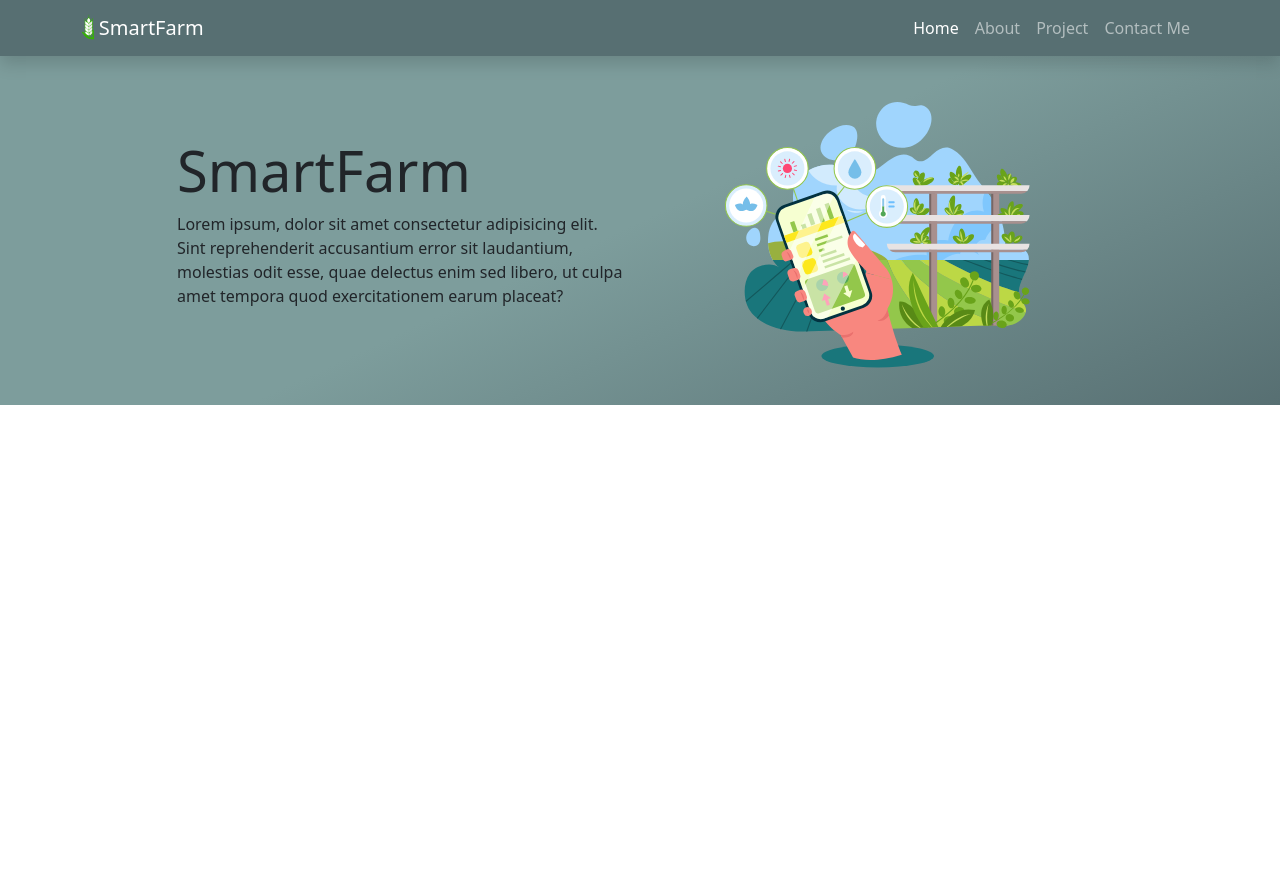
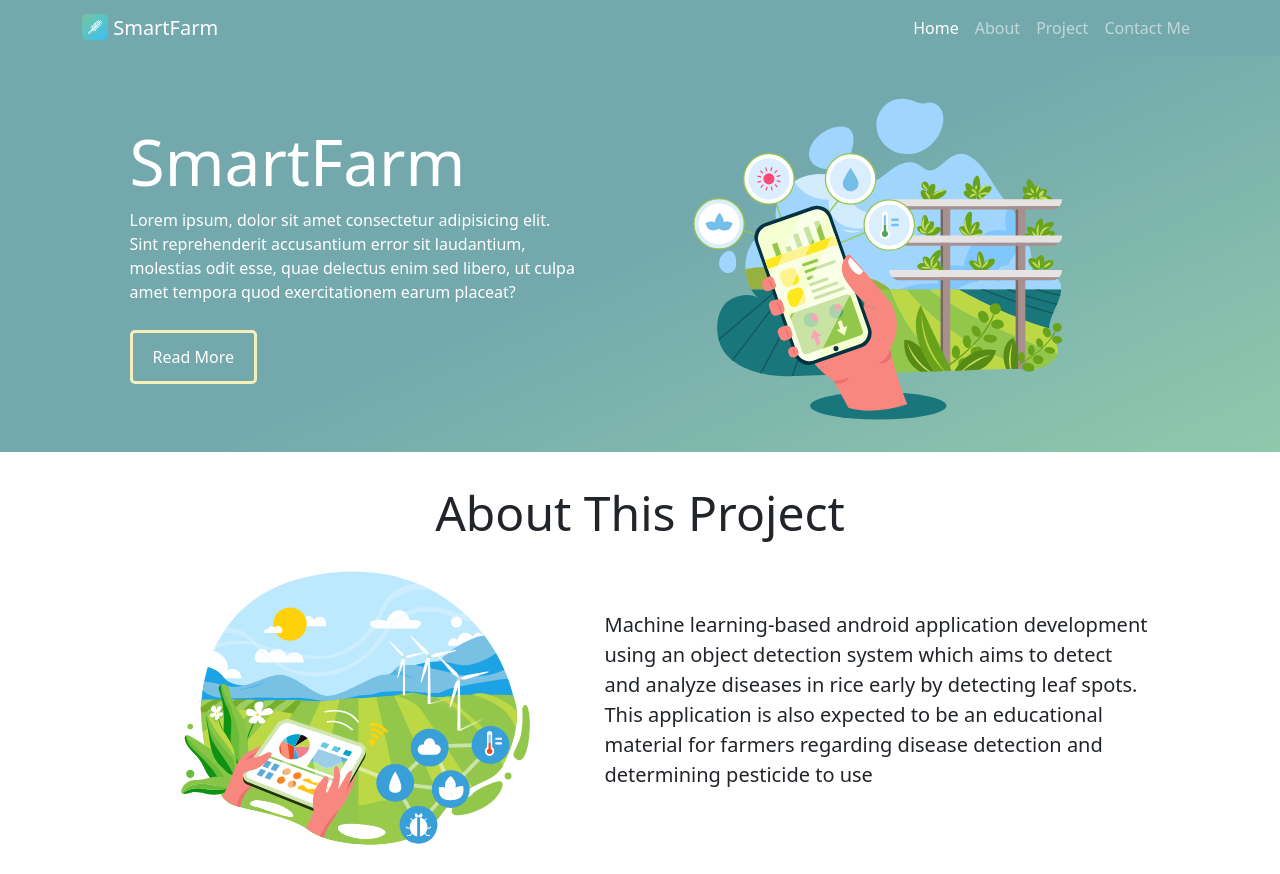
Before and after one commit to olisuside/smart-farm, a plain HTML site: page index.html in a window 1280 px wide. Before the commit the page ends 800 px from the top, so only its background shows below. Drawn offline with nearby package versions, Linux system fonts and the light colour scheme.

Commit message:
Update file

```diff
--- a/index.html
+++ b/index.html
@@ -8,14 +8,14 @@
     <!-- Bootstrap CSS -->
     <link href="https://cdn.jsdelivr.net/npm/bootstrap@5.0.2/dist/css/bootstrap.min.css" rel="stylesheet" integrity="sha384-EVSTQN3/azprG1Anm3QDgpJLIm9Nao0Yz1ztcQTwFspd3yD65VohhpuuCOmLASjC" crossorigin="anonymous" />
     <!-- My CSS -->
-    <link rel="stylesheet" href="style.css" />
+    <link rel="stylesheet" href="src/css/style.css" />
     <title>SmartFarm</title>
   </head>
   <body id="page-top">
     <!-- Navbar top -->
-    <nav class="navbar navbar-expand-lg navbar-dark navbar-bg shadow">
+    <nav class="navbar navbar-expand-lg navbar-dark navbar-bg">
       <div class="container">
-        <a class="navbar-brand" href="#"> <img src="src/img/Frame 1.png" alt="" height="26" class="d-inline-block align-text-top" /> SmartFarm</a>
+        <a class="navbar-brand" href="#"> <img src="src/img/wheat.svg" alt="" height="26" class="d-inline-block align-text-top" /> SmartFarm</a>
         <button class="navbar-toggler" type="button" data-bs-toggle="collapse" data-bs-target="#navbarNav" aria-controls="navbarNav" aria-expanded="false" aria-label="Toggle navigation">
           <span class="navbar-toggler-icon"></span>
         </button>
@@ -37,22 +37,42 @@
         </div>
       </div>
     </nav>
-    <!-- Akhir Navbar -->
+    <!-- End of Navbar -->
 
     <!-- Home -->
     <header class="page-header gradient">
-      <div class="container py-4">
+      <div class="container py-3">
         <div class="row align-items-center justify-content-center">
           <div class="col-md-5">
-            <h1 class="display-4">SmartFarm</h1>
+            <h1 class="display-3">SmartFarm</h1>
             <p class="">
               Lorem ipsum, dolor sit amet consectetur adipisicing elit. Sint reprehenderit accusantium error sit laudantium, molestias odit esse, quae delectus enim sed libero, ut culpa amet tempora quod exercitationem earum placeat?
             </p>
+            <button type="button" class="h-button">Read More</button>
           </div>
-          <div class="col-md-5"><img src="src/img/crop-monitoring-via-mobile-device.svg" alt="" /></div>
+          <div class="col-md-6"><img src="src/img/crop-monitoring-via-mobile-device.svg" alt="" /></div>
         </div>
       </div>
     </header>
+
+    <!-- End of Home -->
+
+    <!-- About -->
+    <section class="about">
+      <div class="container py-3">
+        <h2 class="display-5 my-3 fs-8 text-center">About This Project</h2>
+        <div class="row align-items-center justify-content-center">
+          <div class="col-md-5"><img src="src/img/farmer-using-smart-farm-application.svg" alt="" /></div>
+          <div class="col-md-6">
+            <p class="fs-5">
+              Machine learning-based android application development using an object detection system which aims to detect and analyze diseases in rice early by detecting leaf spots. This application is also expected to be an educational
+              material for farmers regarding disease detection and determining pesticide to use
+            </p>
+          </div>
+        </div>
+      </div>
+    </section>
+    <!-- End of About -->
 
     <!-- Option 1: Bootstrap Bundle with Popper -->
     <script src="https://cdn.jsdelivr.net/npm/bootstrap@5.0.2/dist/js/bootstrap.bundle.min.js" integrity="sha384-MrcW6ZMFYlzcLA8Nl+NtUVF0sA7MsXsP1UyJoMp4YLEuNSfAP+JcXn/tWtIaxVXM" crossorigin="anonymous"></script>
--- /dev/null
+++ b/src/css/style.css
@@ -0,0 +1,32 @@
+body,
+html {
+  height: 100%;
+}
+.navbar-bg {
+  background: rgb(115, 169, 173);
+}
+.gradient {
+  background: rgb(115, 169, 173);
+  background: linear-gradient(156deg, rgba(115, 169, 173, 1) 49%, rgba(144, 200, 172, 1) 100%);
+}
+
+.page-header {
+  margin-top: auto;
+  margin-bottom: auto;
+  color: white;
+}
+
+.h-button {
+  border: none;
+  background: #ffffff00;
+  color: white;
+  border: #f5f0bb 3px solid;
+  border-radius: 5px;
+  padding: 12px 20px;
+  margin-top: 10px;
+}
+
+.h-button:hover {
+  background-color: #f5f0bb;
+  color: #73a9ad;
+}
--- a/style.css
+++ /dev/null
@@ -1,16 +0,0 @@
-body,
-html {
-  height: 100%;
-}
-.navbar-bg {
-  background: rgba(87, 111, 114, 1);
-}
-.gradient {
-  background: rgb(125, 157, 156);
-  background: linear-gradient(155deg, rgba(125, 157, 156, 1) 49%, rgba(87, 111, 114, 1) 100%);
-}
-
-.page-header {
-  margin-top: auto;
-  margin-bottom: auto;
-}
```
Also changed, not shown: src/img/farmer-using-smart-farm-application.svg (added), src/img/wheat.svg (added).
